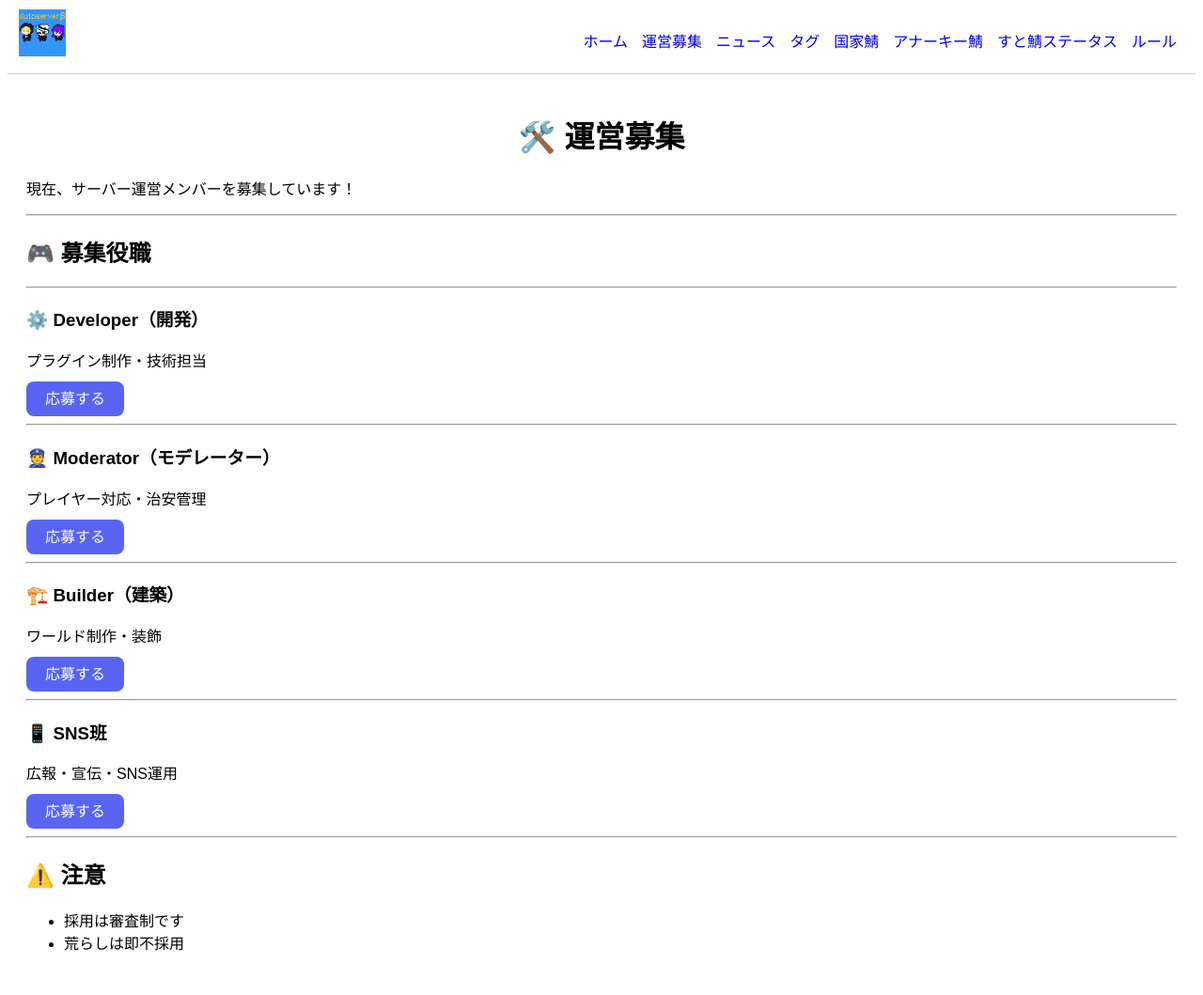
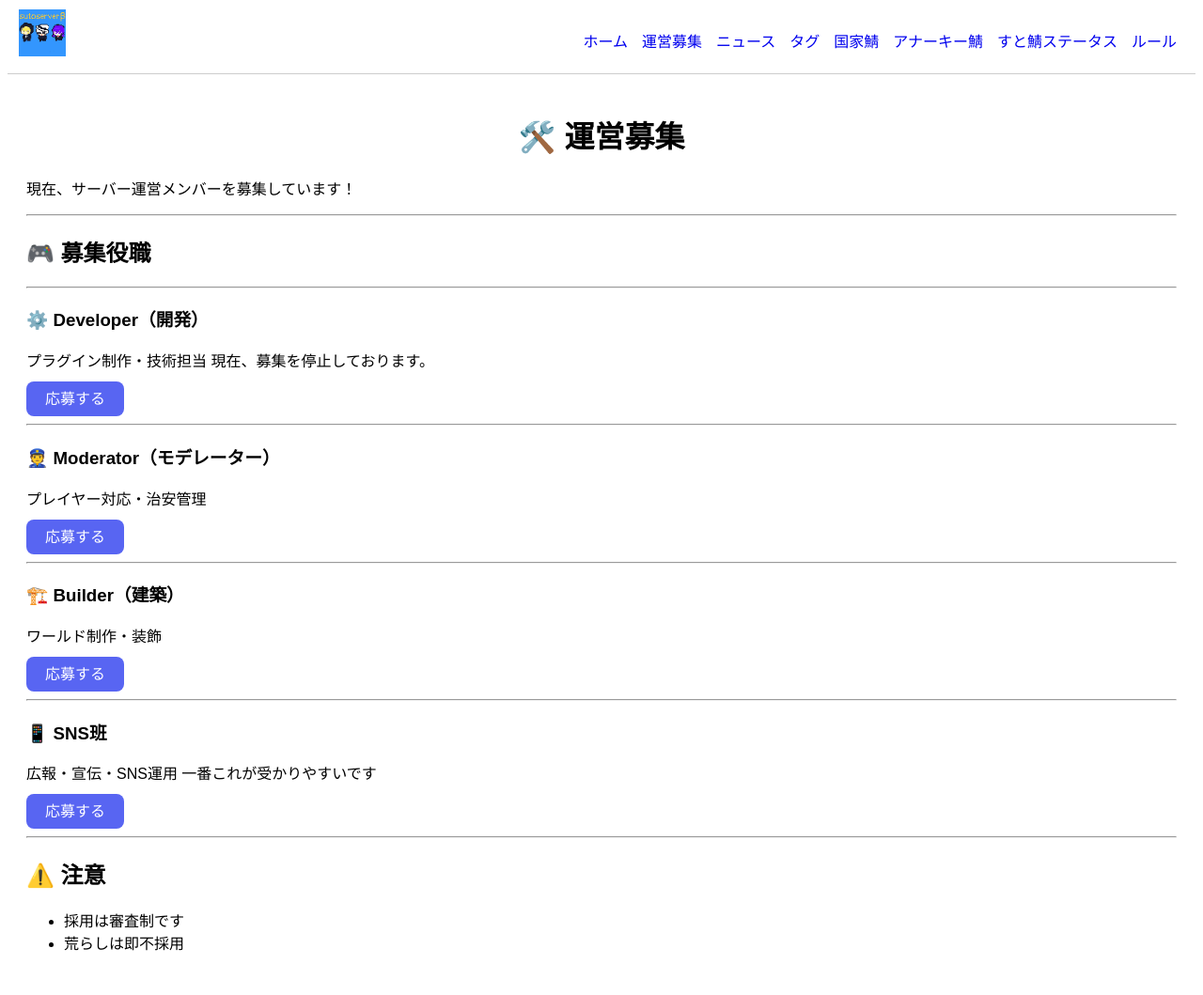
Before and after one commit to jion3325/Sutoserver.webpage-, a Jekyll site: the page built from staff.md, in a window 1280 px wide. Shown: the whole page at 94% size. Built offline with Jekyll 4.4.1, drawn with Linux system fonts in a browser that asks for light colours.

Commit message:
staff.md を更新

```diff
--- a/staff.md
+++ b/staff.md
@@ -15,6 +15,7 @@ title: 運営募集
 
 ### ⚙️ Developer（開発）
 プラグイン制作・技術担当
+現在、募集を停止しております。
 
 <a href="https://forms.cloud.microsoft/pages/responsepage.aspx?id=DQSIkWdsW0yxEjajBLZtrQAAAAAAAAAAAANAAqBp6whUQjYxWkVDUTNCRjJFOU04SVVVTU00WjNGUi4u&route=shorturl" class="btn">応募する</a>
 
@@ -36,6 +37,7 @@ title: 運営募集
 
 ### 📱 SNS班
 広報・宣伝・SNS運用
+一番これが受かりやすいです
 
 <a href="https://forms.cloud.microsoft/Pages/ResponsePage.aspx?id=DQSIkWdsW0yxEjajBLZtrQAAAAAAAAAAAANAAqBp6whUMVc1SFhURDBXU0lMTEpBN1FWOENDUTRYUy4u" class="btn">応募する</a>
 
```
